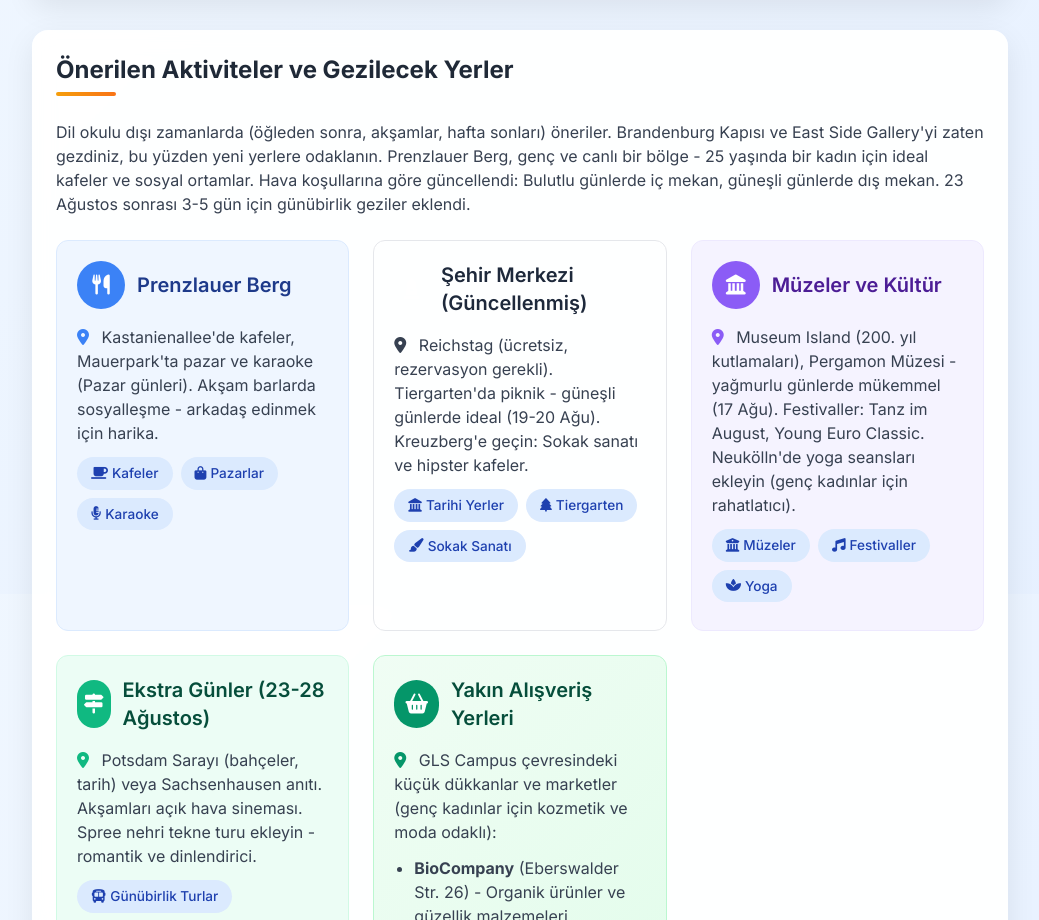
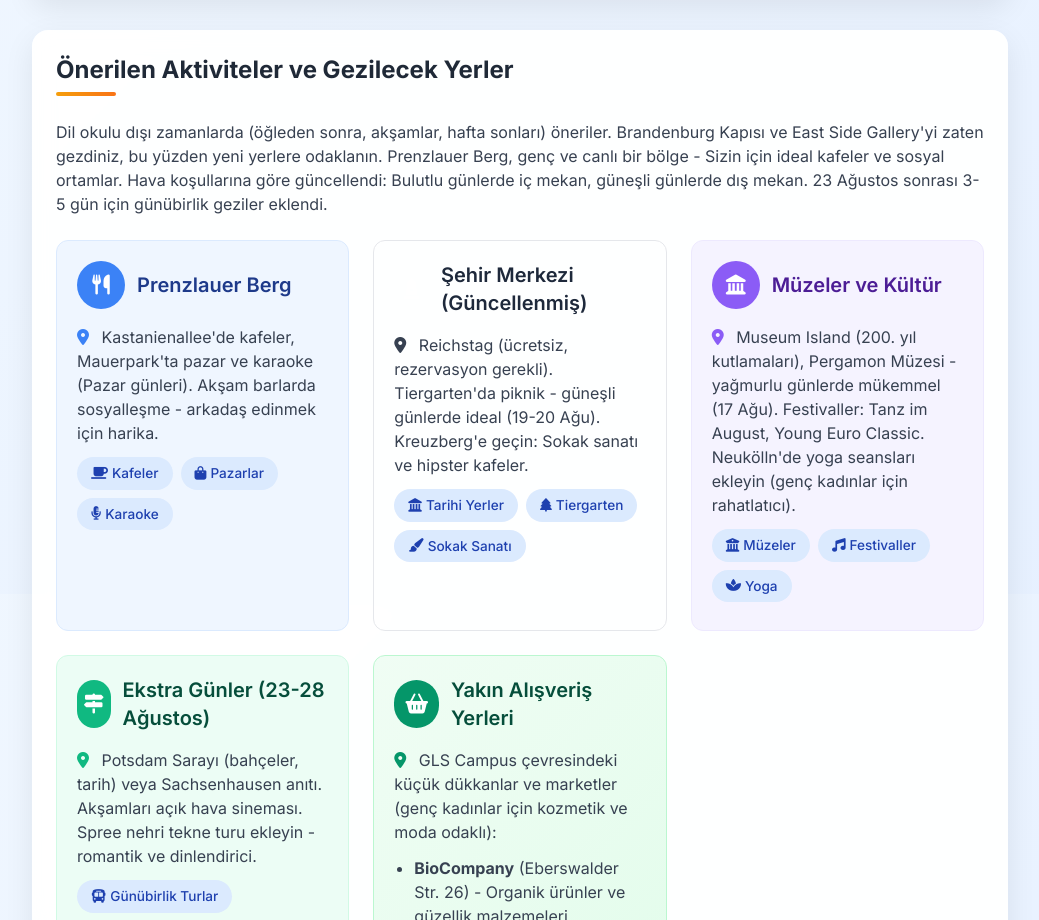
Before and after one commit to metinciris/berliner, a plain HTML site: page index.html in a window 1280 px wide. Shown: the part 1006-1926 px from the top of the page, without its empty margins (120-1159 px from the left). Drawn offline with nearby package versions, Linux system fonts and the light colour scheme.

Commit message:
Update index.html

```diff
--- a/index.html
+++ b/index.html
@@ -327,7 +327,7 @@
                 </h2>
 
                 <p class="mb-6 text-gray-700">
-                    Dil okulu dışı zamanlarda (öğleden sonra, akşamlar, hafta sonları) öneriler. Brandenburg Kapısı ve East Side Gallery'yi zaten gezdiniz, bu yüzden yeni yerlere odaklanın. Prenzlauer Berg, genç ve canlı bir bölge - 25 yaşında bir kadın için ideal kafeler ve sosyal ortamlar. Hava koşullarına göre güncellendi: Bulutlu günlerde iç mekan, güneşli günlerde dış mekan. 23 Ağustos sonrası 3-5 gün için günübirlik geziler eklendi.
+                    Dil okulu dışı zamanlarda (öğleden sonra, akşamlar, hafta sonları) öneriler. Brandenburg Kapısı ve East Side Gallery'yi zaten gezdiniz, bu yüzden yeni yerlere odaklanın. Prenzlauer Berg, genç ve canlı bir bölge - Sizin için ideal kafeler ve sosyal ortamlar. Hava koşullarına göre güncellendi: Bulutlu günlerde iç mekan, güneşli günlerde dış mekan. 23 Ağustos sonrası 3-5 gün için günübirlik geziler eklendi.
                 </p>
 
                 <div class="grid grid-cols-1 md:grid-cols-2 lg:grid-cols-3 gap-6">
```
